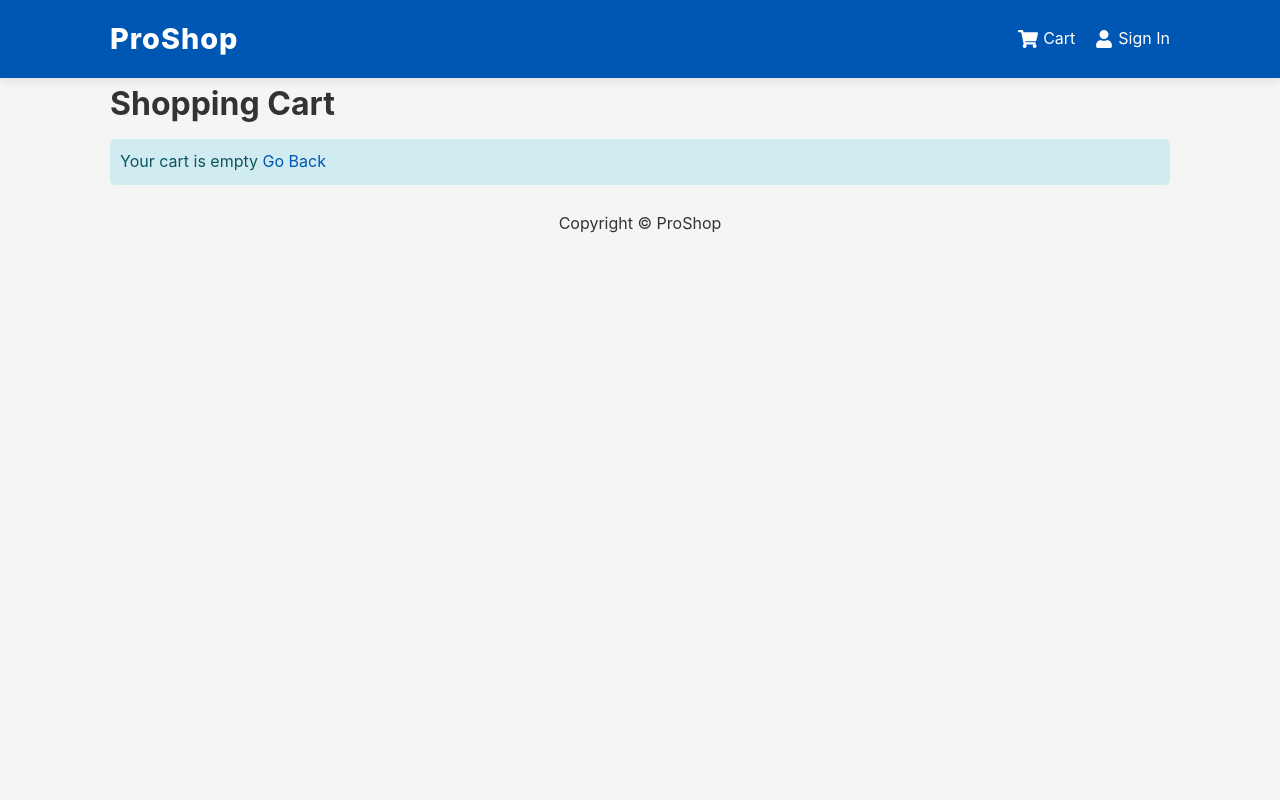
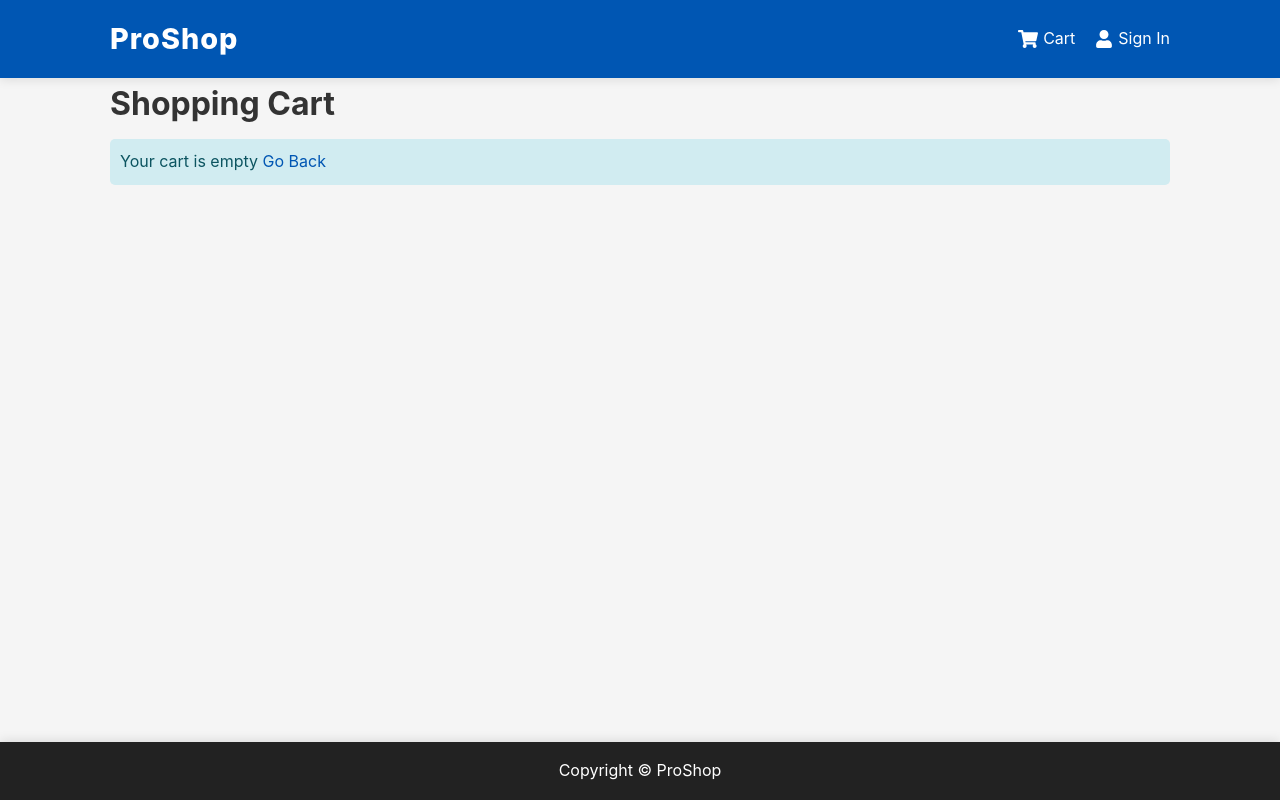
Before and after one commit to Dilakshan57/ecommerce-mvp, a React (Vite) app in the folder client/: page /cart/1 in a window 1280 px wide. Built offline with nearby package versions, Linux system fonts and the light colour scheme.

Commit message:
UI Fixes: Fixed image size and floating footer

```diff
--- a/client/src/index.css
+++ b/client/src/index.css
@@ -151,9 +151,37 @@ nav ul {
   gap: 30px;
 }
 
+.card img {
+  width: 100%;
+  height: 250px;
+  /* Fixed height for all images */
+  object-fit: cover;
+  /* Ensures image covers the area without distortion */
+}
+
 .rating span {
   margin: 0.1rem;
   color: #f8e825;
+}
+
+/* Floating Footer */
+body {
+  padding-bottom: 80px;
+  /* Space for footer */
+  min-height: 100vh;
+  position: relative;
+}
+
+footer {
+  position: fixed;
+  left: 0;
+  bottom: 0;
+  width: 100%;
+  background: #222;
+  /* Darker background for contrast */
+  color: #fff;
+  z-index: 1000;
+  box-shadow: 0 -2px 10px rgba(0, 0, 0, 0.1);
 }
 
 * {
```
